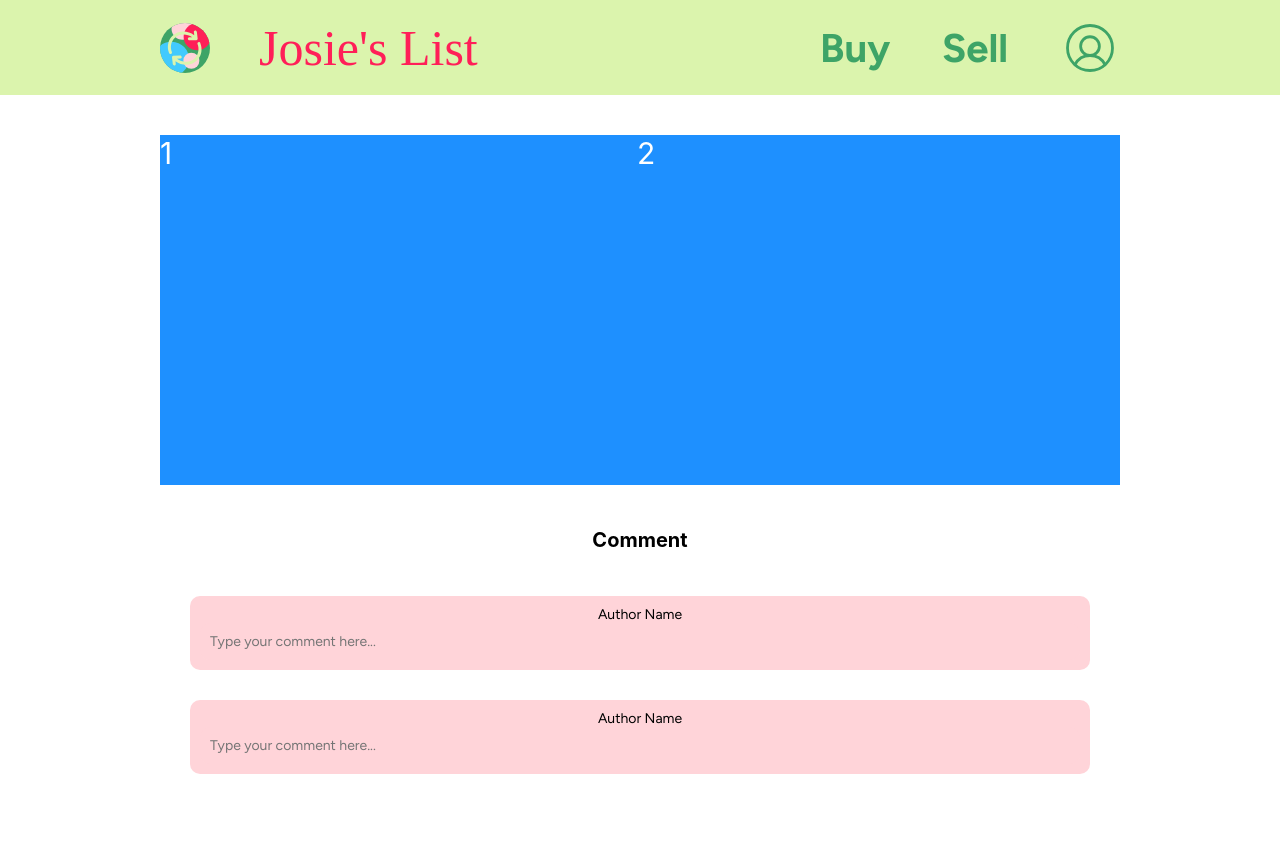
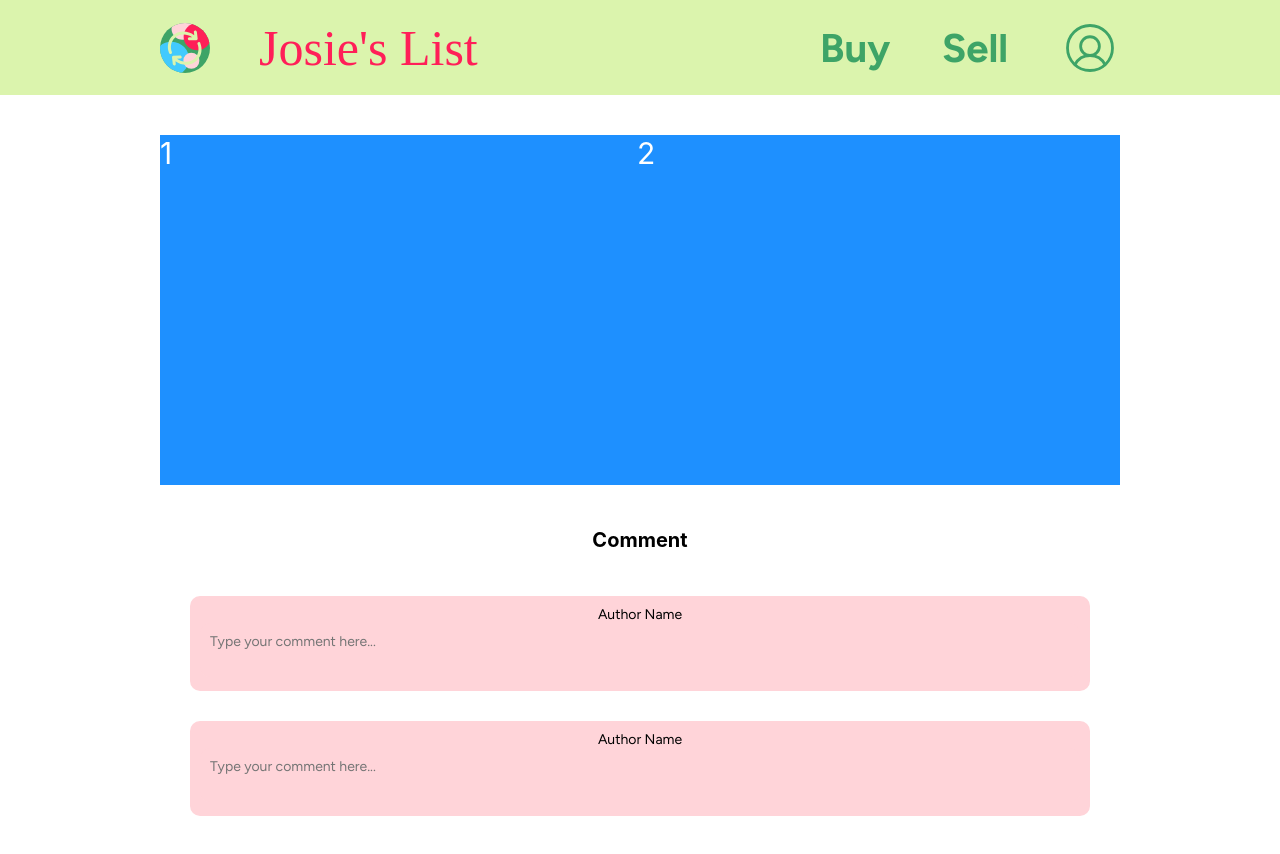
Before and after one commit to Nikita2662/josies-list, a React (Create React App) app in the folder front-end/: page / in a window 1280 px wide. Shown: the top 854 px of the page. Built offline with nearby package versions, Linux system fonts and the light colour scheme; a web font is replaced by a local one.

Commit message:
Added a autoscrolling feature to the textboxes so they can expand

```diff
--- a/front-end/src/components/Comments.css
+++ b/front-end/src/components/Comments.css
@@ -11,49 +11,36 @@
 }
 
 
-.text-box-container-top {
+.text-box-container {
     display: flex;
     flex-direction: column;
-    margin: 10px 0;
-    font-family: Figtree;
-    font-size: 24px;
-    font-weight: 700;
-    display: flex;
-    position: relative;
-    margin-left: 0px;
-    width: 455px;
-    height: 52px;
-    flex-shrink: 0;
-    top: 164px;
+
+
 }
-.text-box-container-bottom {
-    display: flex;
-    flex-direction: column;
-    margin: 10px 0;
-    font-family: Figtree;
-    font-size: 14px;
-    font-weight: 700;
-    display: flex;
-    position: relative;
-    margin-left: 0px;
-    margin-top: 60px;
-    width: 455px;
-    height: 52px;
-    flex-shrink: 0;
-    top: 164px;
-}
+
+/* Textarea styling */
 .text-box {
     padding: 10px;
     border: none;
-    border-radius:10px;
+    border-radius: 10px;
     font-size: 14px;
-    width: 100%;
-    box-sizing: border-box;
+
     color: black;
     font-family: Figtree;
     background-color: #ffd4d9;
+    resize: none;  /* Disable manual resizing */
+    width: 100%;  /* Take full width of the parent container */
+    height: 300%;
+    overflow: hidden;  /* Prevent scrollbars */
+    box-sizing: border-box;  /* Ensure padding doesn't affect overall width/height */
 }
-.text-box:focus {
-    border-color: none;
-    outline: none;
+
+.text-box-container-top {
+
+    display: flex;
 }
+.text-box-container-bottom {
+
+    display: flex;
+
+}
--- a/front-end/src/components/Comments.js
+++ b/front-end/src/components/Comments.js
@@ -4,13 +4,15 @@ import "./Comments.css"
 
 const Comment= ({ productId }) => {
 
+
+
     return(
     <div className='flexComment'>
    <div> <h1>Comment</h1></div>
     <div> <TextBox  label="Author Name"
-        placeholder="Type your comment here..."  className="text-box"/></div>
+        placeholder="Type your comment here..."  className="text-box"  /></div>
     <div> <TextBox  label="Author Name"
-        placeholder="Type your comment here..."  className="text-box"/></div>
+        placeholder="Type your comment here..."  className="text-box" /></div>
 
     </div>);
 }
--- a/front-end/src/components/TextBox.js
+++ b/front-end/src/components/TextBox.js
@@ -3,21 +3,33 @@ import "./TextBox.css";
 
 const TextBox = ({ label, placeholder, className }) => {
     const [text, setText] = useState('');
+    const [textareaheight, setTextareaheight] = useState(1);
 
     const handleChange = (event) => {
         setText(event.target.value);
+
+      const textarea=event.target;
+      textarea.style.height = 'auto';
+    textarea.style.height = `${textarea.scrollHeight}px`;
+
     };
 
+
+
+
     return (
+
     <div className={className}>
       {label && <label>{label}</label>} {/* Render label if provided */}
-            <input
-                type="text"
+      <textarea
         value={text}
         onChange={handleChange}
         placeholder={placeholder}
         className="text-box"
+
+
       />
+
     </div>
     );
 };
```
Lines whose indentation alone changed are shown as unchanged.
